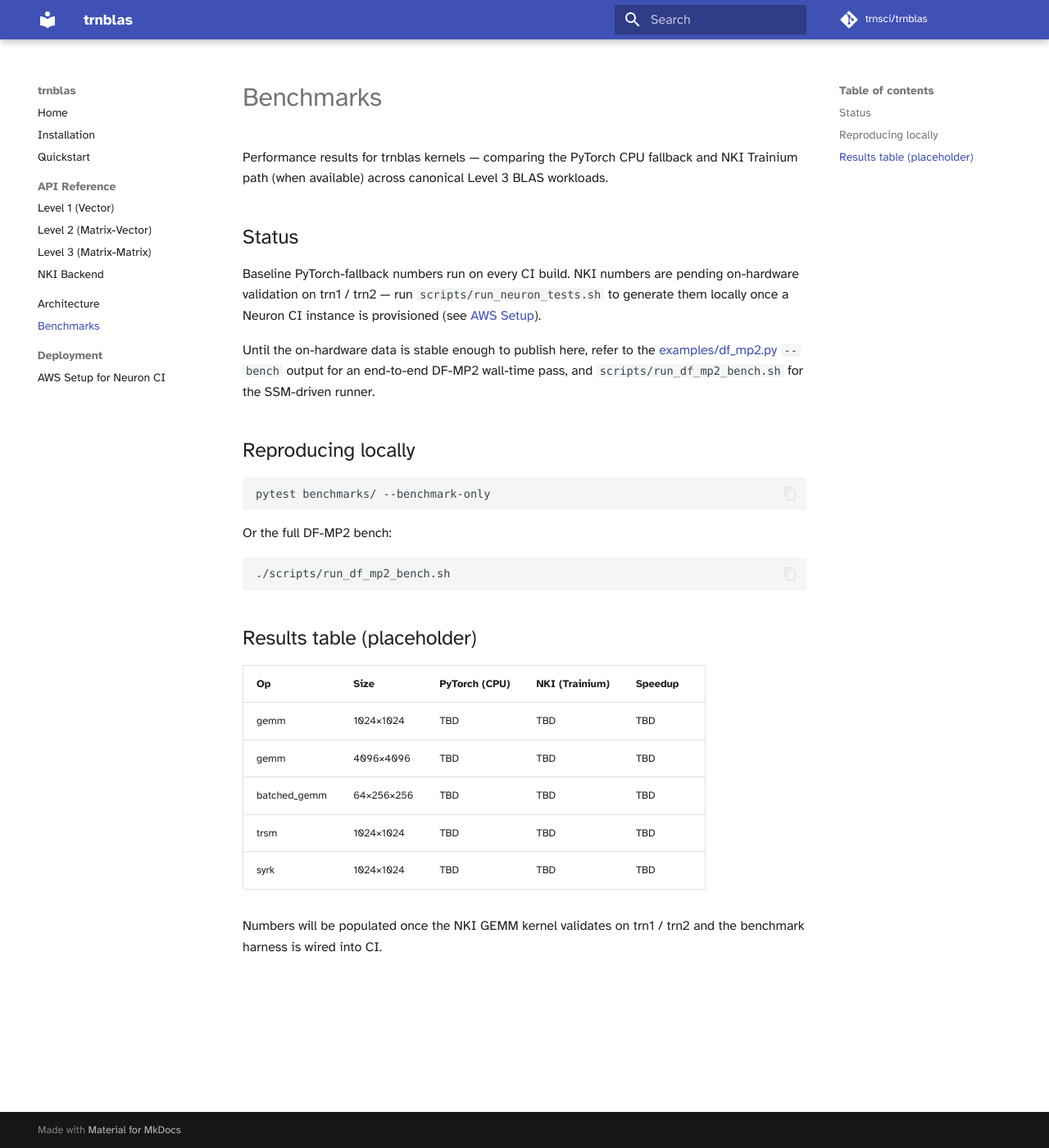
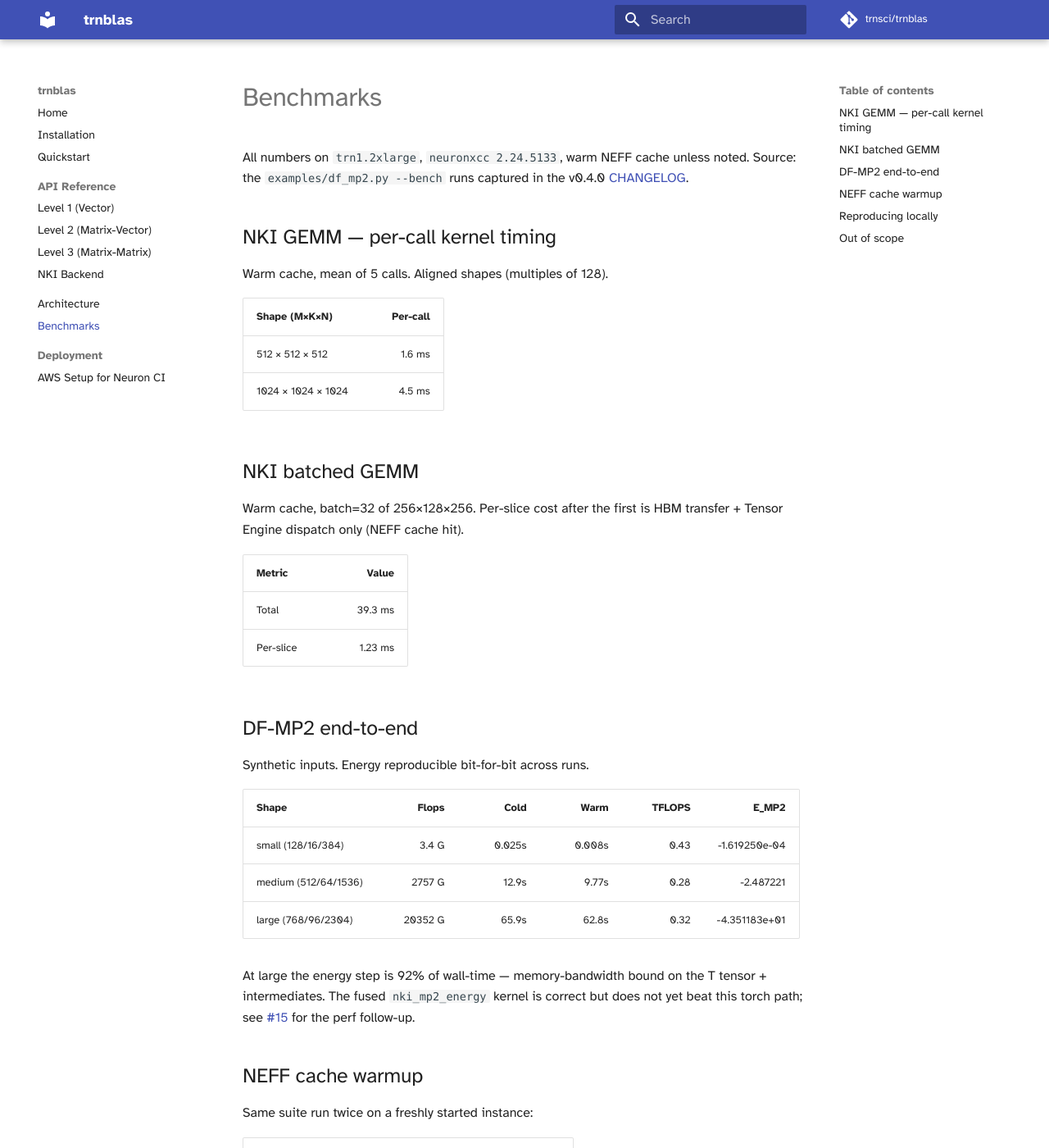
Before and after one commit to trnsci/trnblas, an MkDocs documentation site: the page built from docs/benchmarks.md, in a window 1280 px wide and 1400 px high. Shown: the whole window at 82% size. Built offline with MkDocs 1.6.1 and Material for MkDocs 9.7.7, drawn with Linux system fonts in a browser that asks for light colours; some web fonts are replaced; comment, search, counter and statistics services are not loaded; some of the changed text lies outside the part shown.

````diff
--- a/docs/api/nki.md
+++ b/docs/api/nki.md
@@ -15,15 +15,54 @@ trnblas.set_backend("nki")      # force NKI (requires neuronxcc)
 
 `trnblas.HAS_NKI` is `True` when `neuronxcc` is importable.
 
+Set `TRNBLAS_REQUIRE_NKI=1` in the environment to re-raise kernel
+exceptions instead of falling back to `torch.matmul` — useful in
+validation runs to surface silent breakage.
+
 ## GEMM kernel
 
-The NKI GEMM kernel lives in `trnblas/nki/dispatch.py`. It uses stationary
-tile reuse:
+`trnblas.nki.nki_gemm` — NKI-dispatched GEMM with stationary tile reuse:
 
 - A tile (128×128) loaded once to SBUF, held stationary in the systolic array.
 - B tiles streamed through as the moving operand.
 - Partial products accumulated in PSUM.
+- HBM padding: M/K rounded to 128, N rounded to 512 (when N > 512); kernel
+  uses `TILE_N = min(N, 512)` for single-tile small-N. Result is sliced back
+  to the original (M, N).
 
-**Status:** scaffolded but not yet validated on trn1/trn2 hardware. Falls
-back to `torch.matmul` until the kernel ships. See the roadmap issues for
-on-hardware validation work.
+**Status:** validated on trn1.2xlarge with neuronxcc 2.24. 17/17 hardware
+tests pass. Cached-NEFF speedup ~2.8× on warm runs; per-call kernel
+timings land at 1.6 ms (512³) and 4.5 ms (1024³) on warm cache.
+
+## Batched GEMM
+
+`trnblas.nki.nki_batched_gemm` — per-slice dispatch through the cached 2D
+`_gemm_kernel`. Every slice after the first hits the NEFF cache (identical
+signature), so per-slice cost is HBM transfer + Tensor Engine dispatch only.
+
+## Fused MP2 energy-reduction kernel
+
+`trnblas.nki.nki_mp2_energy(T_flat, eps_occ_chunk, eps_occ_full, eps_vir)`
+— computes
+
+```
+E_chunk = Σ_{i, j, a, b} T[i,j,a,b] * (2·T[i,j,a,b] - T[i,j,b,a]) / Δ[i,j,a,b]
+```
+
+where `T[i,j,a,b] = T_flat[i*nvir + a, j*nvir + b]` and
+`Δ[i,j,a,b] = eps_occ[i] + eps_occ[j] - eps_vir[a] - eps_vir[b]`.
+
+Partition-dim sub-tiling: `P_TILE` picked at trace time as the largest
+divisor of `nvir` that is ≤ 128 (the NKI partition limit). All three
+DF-MP2 bench shapes (nvir = 112 / 448 / 672) share `P_TILE = 112`, so
+one compiled kernel serves all.
+
+**Returns:** `(ic, nocc)` fp32 tensor of per-(i,j) partials; caller
+reduces host-side via `.sum()`.
+
+**Status:** on-hardware correctness validated across
+`nvir ∈ {8, 16, 64, 256, 448}` (all 5 tests pass on trn1). **Perf
+caveat:** at medium DF-MP2 shape the kernel matches (not beats) the
+torch reduction — per-(i,j) dispatch/load chain swamps the compute
+savings. Production `examples/df_mp2.py` keeps the torch path;
+further perf work tracked under [#15](https://github.com/trnsci/trnblas/issues/15).
--- a/docs/benchmarks.md
+++ b/docs/benchmarks.md
@@ -1,33 +1,72 @@
 # Benchmarks
 
-Performance results for trnblas kernels — comparing the PyTorch CPU fallback and NKI Trainium path (when available) across canonical Level 3 BLAS workloads.
+All numbers on `trn1.2xlarge`, `neuronxcc 2.24.5133`, warm NEFF cache
+unless noted. Source: the `examples/df_mp2.py --bench` runs captured in
+the v0.4.0 [CHANGELOG](https://github.com/trnsci/trnblas/blob/main/CHANGELOG.md#040--2026-04-12).
 
-## Status
+## NKI GEMM — per-call kernel timing
 
-Baseline PyTorch-fallback numbers run on every CI build. NKI numbers are pending on-hardware validation on trn1 / trn2 — run `scripts/run_neuron_tests.sh` to generate them locally once a Neuron CI instance is provisioned (see [AWS Setup](aws_setup.md)).
+Warm cache, mean of 5 calls. Aligned shapes (multiples of 128).
 
-Until the on-hardware data is stable enough to publish here, refer to the [examples/df_mp2.py](https://github.com/trnsci/trnblas/blob/main/examples/df_mp2.py) `--bench` output for an end-to-end DF-MP2 wall-time pass, and `scripts/run_df_mp2_bench.sh` for the SSM-driven runner.
+| Shape (M×K×N)  | Per-call |
+|----------------|---------:|
+| 512 × 512 × 512   | 1.6 ms |
+| 1024 × 1024 × 1024 | 4.5 ms |
+
+## NKI batched GEMM
+
+Warm cache, batch=32 of 256×128×256. Per-slice cost after the first is
+HBM transfer + Tensor Engine dispatch only (NEFF cache hit).
+
+| Metric    | Value   |
+|-----------|--------:|
+| Total     | 39.3 ms |
+| Per-slice | 1.23 ms |
+
+## DF-MP2 end-to-end
+
+Synthetic inputs. Energy reproducible bit-for-bit across runs.
+
+| Shape              | Flops    | Cold   | Warm   | TFLOPS | E_MP2          |
+|--------------------|---------:|-------:|-------:|-------:|---------------:|
+| small (128/16/384) | 3.4 G    | 0.025s | 0.008s |  0.43  | -1.619250e-04  |
+| medium (512/64/1536) | 2757 G | 12.9s  | 9.77s  |  0.28  | -2.487221      |
+| large (768/96/2304) | 20352 G | 65.9s  | 62.8s  |  0.32  | -4.351183e+01  |
+
+At large the energy step is 92% of wall-time — memory-bandwidth bound on
+the T tensor + intermediates. The fused `nki_mp2_energy` kernel is
+correct but does not yet beat this torch path; see
+[#15](https://github.com/trnsci/trnblas/issues/15) for the perf
+follow-up.
+
+## NEFF cache warmup
+
+Same suite run twice on a freshly started instance:
+
+| Pass                                    | Wall time         |
+|-----------------------------------------|------------------:|
+| Cold (first run after instance start)   | 7.01s             |
+| Warm (NEFF cache hit + warm XLA graph)  | 2.52s (2.8× faster) |
+
+The cache at `/var/tmp/neuron-compile-cache/` persists across instance
+stop/start (EBS-backed), so kernel compile cost is paid exactly once
+per shape per cache lifetime.
 
 ## Reproducing locally
 
 ```bash
+# Micro-benchmark harness (CPU baselines + NKI when available):
 pytest benchmarks/ --benchmark-only
+
+# Full DF-MP2 bench on trn1 (provisions + runs + stops instance):
+AWS_PROFILE=aws ./scripts/run_df_mp2_bench.sh --shape medium
 ```
 
-Or the full DF-MP2 bench:
+See [AWS Setup](aws_setup.md) for the one-time Terraform provisioning.
 
-```bash
-./scripts/run_df_mp2_bench.sh
-```
+## Out of scope
 
-## Results table (placeholder)
-
-| Op | Size | PyTorch (CPU) | NKI (Trainium) | Speedup |
-|---|---|---|---|---|
-| gemm | 1024×1024 | TBD | TBD | TBD |
-| gemm | 4096×4096 | TBD | TBD | TBD |
-| batched_gemm | 64×256×256 | TBD | TBD | TBD |
-| trsm | 1024×1024 | TBD | TBD | TBD |
-| syrk | 1024×1024 | TBD | TBD | TBD |
-
-Numbers will be populated once the NKI GEMM kernel validates on trn1 / trn2 and the benchmark harness is wired into CI.
+- **`syrk` / `trsm` NKI numbers:** those ops are PyTorch-only in v0.4.x;
+  v0.5.0 will add NKI kernels and a dedicated row here.
+- **cuBLAS head-to-head:** requires GPU access; tracked under
+  [#4](https://github.com/trnsci/trnblas/issues/4).
--- a/pyproject.toml
+++ b/pyproject.toml
@@ -4,7 +4,7 @@ build-backend = "setuptools.build_meta"
 
 [project]
 name = "trnblas"
-version = "0.4.0"
+version = "0.4.1"
 description = "BLAS operations for AWS Trainium via NKI"
 readme = "README.md"
 license = "Apache-2.0"
--- a/trnblas/__init__.py
+++ b/trnblas/__init__.py
@@ -9,7 +9,7 @@ Target workloads: DF-MP2 tensor contractions, Fock matrix builds,
 Cholesky-based density fitting, and general scientific linear algebra.
 """
 
-__version__ = "0.3.0"
+__version__ = "0.4.1"
 
 # Level 1 — Vector operations
 from .level1 import axpy, dot, nrm2, scal, asum, iamax
````
Also changed, not shown: CHANGELOG.md (+26 -1 lines), docs/architecture.md (+14 -5 lines), docs/index.md (+8 -0 lines), docs/installation.md (+22 -1 lines).
